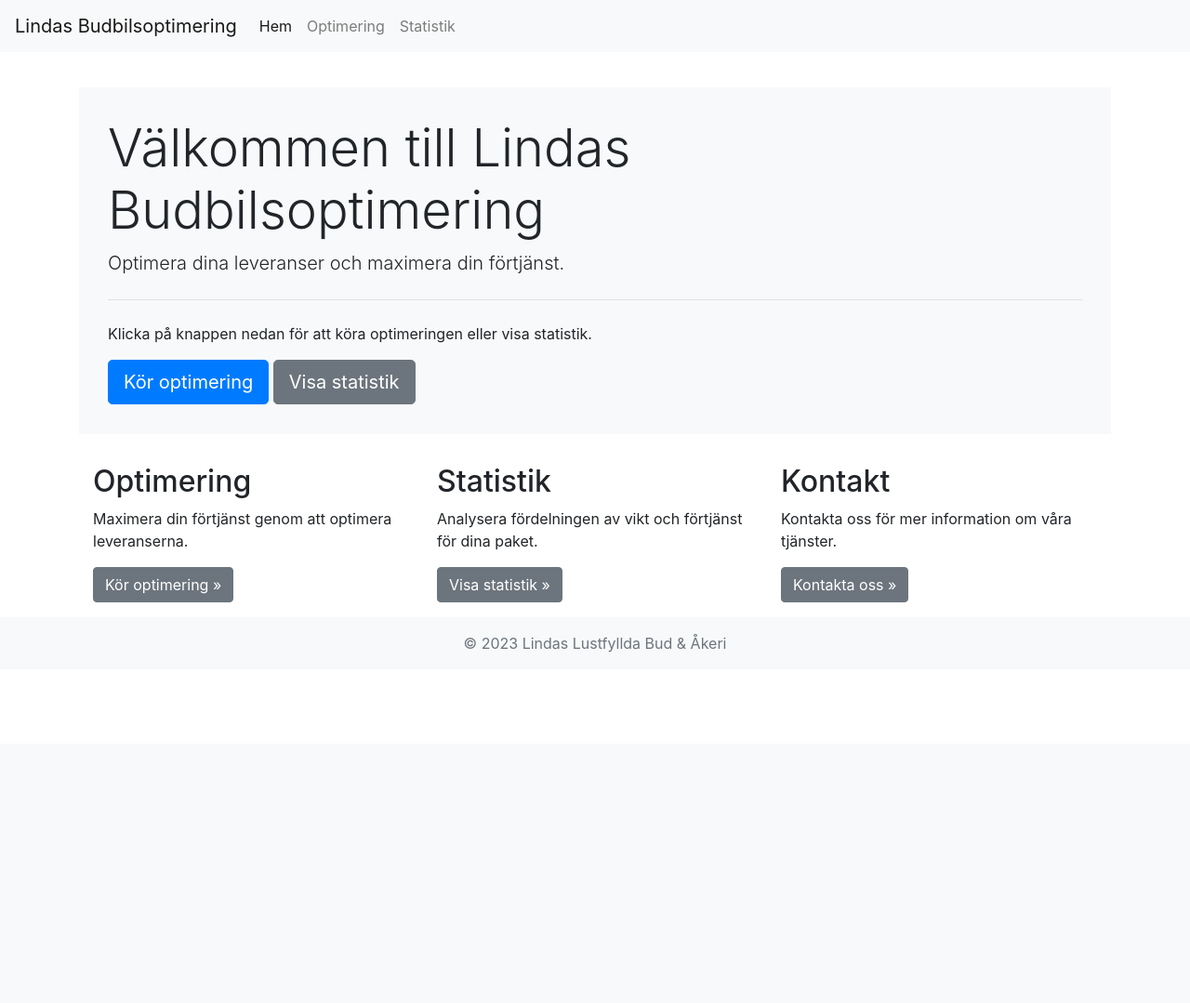
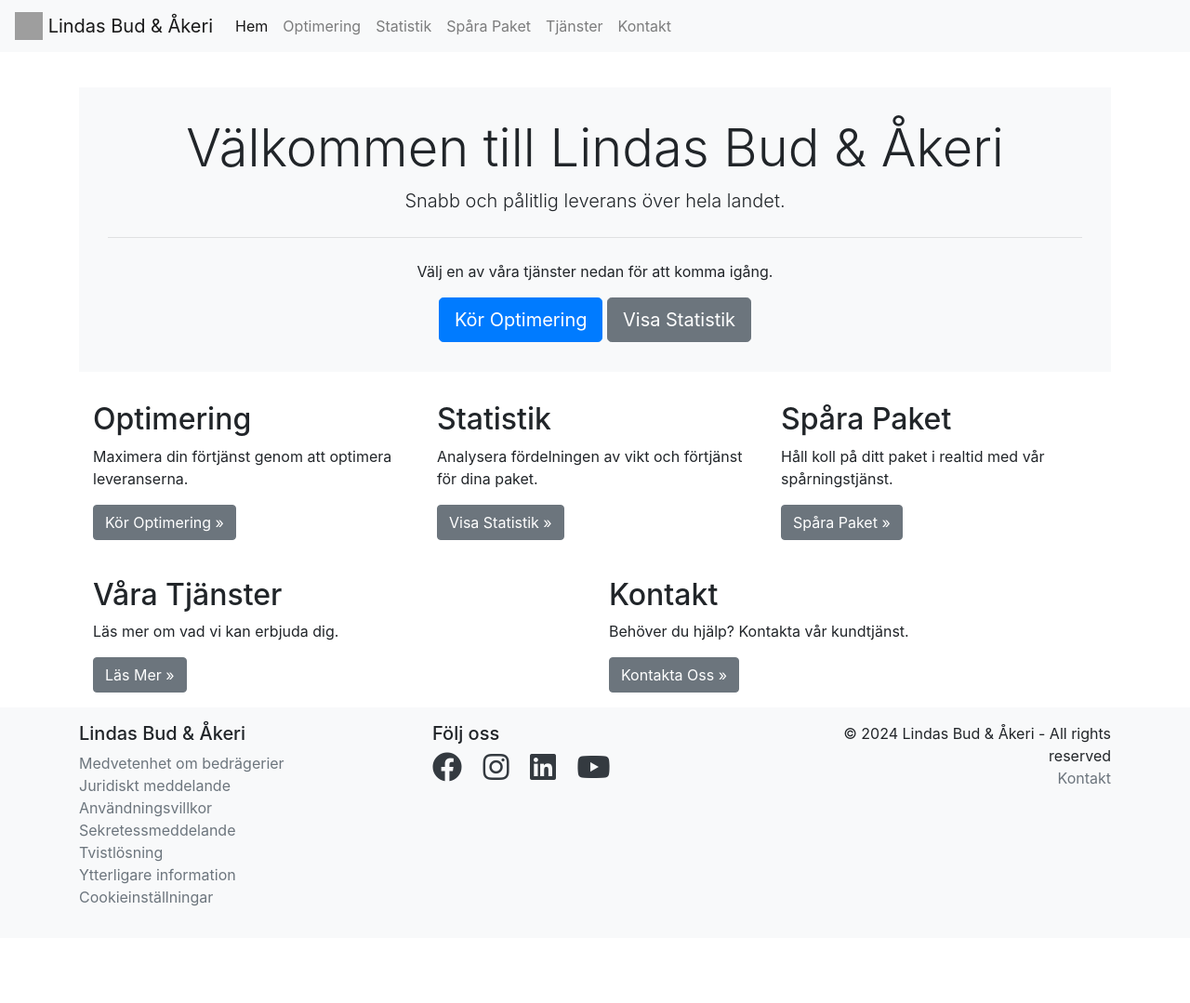
Before and after one commit to manpreetkaur93/Lindas-Lustfyllda-Bud-keri, a Flask app: page / in a window 1280 px wide. Shown: the whole page at 93% size. Before the commit the page ends 702 px from the top, so only its background shows below. Run offline with Flask 3, Linux system fonts and the light colour scheme; some libraries are stand-ins or nearby versions; grey boxes are pictures that could not be loaded.

Commit message:
nya html filer

```diff
--- a/app/routes.py
+++ b/app/routes.py
@@ -1,7 +1,7 @@
-from flask import render_template, redirect, url_for
+from flask import render_template, request, redirect, url_for
 from app import app
 from app.optimizer import optimize_delivery
-from app.utils import calculate_statistics, generate_histograms
+from app.utils import calculate_statistics
 
 @app.route('/')
 def index():
@@ -9,12 +9,37 @@ def index():
 
 @app.route('/optimize')
 def optimize():
-    vehicles, total_profit, total_penalty, packages_left, remaining_profit = optimize_delivery()
+    vehicles, total_profit, total_penalty, packages_left, remaining_profit, data = optimize_delivery(return_data=True)
+    total_packages_delivered = len(data[data['Assigned'] == True])
+    undelivered_packages = data[data['Assigned'] == False].to_dict('records')
     return render_template('results.html', vehicles=vehicles, total_profit=total_profit,
                            total_penalty=total_penalty, packages_left=packages_left,
-                           remaining_profit=remaining_profit)
+                           remaining_profit=remaining_profit,
+                           total_packages_delivered=total_packages_delivered,
+                           undelivered_packages=undelivered_packages)
 
 @app.route('/statistics')
 def statistics():
     stats = calculate_statistics()
     return render_template('statistics.html', stats=stats)
+
+@app.route('/track', methods=['GET', 'POST'])
+def track():
+    if request.method == 'POST':
+        tracking_id = request.form.get('tracking_id')
+        # Här skulle du lägga till logik för att spåra paketet
+        # För nu kan vi bara skicka användaren till en sida med ett exempelresultat
+        return render_template('track_result.html', tracking_id=tracking_id)
+    return render_template('track.html')
+
+@app.route('/services')
+def services():
+    return render_template('services.html')
+
+@app.route('/contact')
+def contact():
+    return render_template('contact.html')
+
+@app.route('/legal_notice')
+def legal_notice():
+    return render_template('legal_notice.html')
--- a/app/static/css/styles.css
+++ b/app/static/css/styles.css
@@ -3,19 +3,39 @@
 /* Justera marginaler för att kompensera för fixed navbar */
 body {
     padding-top: 70px;
+    padding-bottom: 70px; /* För att ge plats åt footern */
 }
 
 /* Anpassa jumbotronen */
 .jumbotron {
     background-color: #f8f9fa;
     padding: 2rem 1rem;
+    text-align: center;
 }
 
-/* Anpassa footer */
-.footer {
-    background-color: #f8f9fa;
-    padding: 1rem 0;
+/* Anpassa footer-länkar */
+.footer a {
+    color: #6c757d;
 }
+
+.footer a:hover {
+    color: #343a40;
+    text-decoration: none;
+}
+
+/* Justera ikonernas marginal */
+.footer .fa-2x {
+    margin-right: 10px;
+}
+
+/* Responsiv justering för mindre skärmar */
+@media (max-width: 767px) {
+    .footer .col-md-4 {
+        text-align: center;
+        margin-bottom: 20px;
+    }
+}
+
 
 /* Anpassa kortens utseende */
 .card-header {
@@ -26,3 +46,13 @@ body {
 .card {
     border: 1px solid #007bff;
 }
+
+/* Formulärstilar */
+.form-group {
+    margin-bottom: 1.5rem;
+}
+
+.btn-primary {
+    background-color: #007bff;
+    border-color: #007bff;
+}
--- a/app/templates/footer.html
+++ b/app/templates/footer.html
@@ -1,5 +1,32 @@
 <footer class="footer bg-light mt-auto py-3">
-    <div class="container text-center">
-      <span class="text-muted">© 2023 Lindas Lustfyllda Bud & Åkeri</span>
+  <div class="container">
+    <div class="row">
+      <!-- Företagsinformation -->
+      <div class="col-md-4">
+        <h5>Lindas Bud & Åkeri</h5>
+        <ul class="list-unstyled">
+          <li><a href="#">Medvetenhet om bedrägerier</a></li>
+          <li><a href="#">Juridiskt meddelande</a></li>
+          <li><a href="#">Användningsvillkor</a></li>
+          <li><a href="#">Sekretessmeddelande</a></li>
+          <li><a href="#">Tvistlösning</a></li>
+          <li><a href="#">Ytterligare information</a></li>
+          <li><a href="#">Cookieinställningar</a></li>
+        </ul>
+      </div>
+      <!-- Sociala medier -->
+      <div class="col-md-4">
+        <h5>Följ oss</h5>
+        <a href="#" class="text-dark mr-2"><i class="fab fa-facebook fa-2x"></i></a>
+        <a href="#" class="text-dark mr-2"><i class="fab fa-instagram fa-2x"></i></a>
+        <a href="#" class="text-dark mr-2"><i class="fab fa-linkedin fa-2x"></i></a>
+        <a href="#" class="text-dark mr-2"><i class="fab fa-youtube fa-2x"></i></a>
+      </div>
+      <!-- Upphovsrätt -->
+      <div class="col-md-4 text-right">
+        <p class="mb-0">© 2024 Lindas Bud & Åkeri - All rights reserved</p>
+        <p class="mb-0"><a href="{{ url_for('contact') }}" class="text-muted">Kontakt</a></p>
+      </div>
     </div>
-  </footer>
+  </div>
+</footer>
--- a/app/templates/index.html
+++ b/app/templates/index.html
@@ -1,17 +1,17 @@
 {% extends "base.html" %}
 
-{% block title %}Hem - Lindas Budbilsoptimering{% endblock %}
+{% block title %}Hem - Lindas Bud & Åkeri{% endblock %}
 
 {% block content %}
 <!-- Hero-sektion -->
 <div class="jumbotron jumbotron-fluid">
   <div class="container">
-    <h1 class="display-4">Välkommen till Lindas Budbilsoptimering</h1>
-    <p class="lead">Optimera dina leveranser och maximera din förtjänst.</p>
+    <h1 class="display-4">Välkommen till Lindas Bud & Åkeri</h1>
+    <p class="lead">Snabb och pålitlig leverans över hela landet.</p>
     <hr class="my-4">
-    <p>Klicka på knappen nedan för att köra optimeringen eller visa statistik.</p>
-    <a class="btn btn-primary btn-lg" href="{{ url_for('optimize') }}" role="button">Kör optimering</a>
-    <a class="btn btn-secondary btn-lg" href="{{ url_for('statistics') }}" role="button">Visa statistik</a>
+    <p>Välj en av våra tjänster nedan för att komma igång.</p>
+    <a class="btn btn-primary btn-lg" href="{{ url_for('optimize') }}" role="button">Kör Optimering</a>
+    <a class="btn btn-secondary btn-lg" href="{{ url_for('statistics') }}" role="button">Visa Statistik</a>
   </div>
 </div>
 
@@ -21,17 +21,30 @@
     <div class="col-md-4">
       <h2>Optimering</h2>
       <p>Maximera din förtjänst genom att optimera leveranserna.</p>
-      <p><a class="btn btn-secondary" href="{{ url_for('optimize') }}" role="button">Kör optimering »</a></p>
+      <p><a class="btn btn-secondary" href="{{ url_for('optimize') }}" role="button">Kör Optimering »</a></p>
     </div>
     <div class="col-md-4">
       <h2>Statistik</h2>
       <p>Analysera fördelningen av vikt och förtjänst för dina paket.</p>
-      <p><a class="btn btn-secondary" href="{{ url_for('statistics') }}" role="button">Visa statistik »</a></p>
+      <p><a class="btn btn-secondary" href="{{ url_for('statistics') }}" role="button">Visa Statistik »</a></p>
     </div>
     <div class="col-md-4">
+      <h2>Spåra Paket</h2>
+      <p>Håll koll på ditt paket i realtid med vår spårningstjänst.</p>
+      <p><a class="btn btn-secondary" href="{{ url_for('track') }}" role="button">Spåra Paket »</a></p>
+    </div>
+  </div>
+
+  <div class="row mt-4">
+    <div class="col-md-6">
+      <h2>Våra Tjänster</h2>
+      <p>Läs mer om vad vi kan erbjuda dig.</p>
+      <p><a class="btn btn-secondary" href="{{ url_for('services') }}" role="button">Läs Mer »</a></p>
+    </div>
+    <div class="col-md-6">
       <h2>Kontakt</h2>
-      <p>Kontakta oss för mer information om våra tjänster.</p>
-      <p><a class="btn btn-secondary" href="#" role="button">Kontakta oss »</a></p>
+      <p>Behöver du hjälp? Kontakta vår kundtjänst.</p>
+      <p><a class="btn btn-secondary" href="{{ url_for('contact') }}" role="button">Kontakta Oss »</a></p>
     </div>
   </div>
 </div>
--- a/app/templates/navbar.html
+++ b/app/templates/navbar.html
@@ -1,5 +1,8 @@
 <nav class="navbar navbar-expand-lg navbar-light bg-light fixed-top">
-    <a class="navbar-brand" href="{{ url_for('index') }}">Lindas Budbilsoptimering</a>
+  <a class="navbar-brand" href="{{ url_for('index') }}">
+    <img src="{{ url_for('static', filename='images/logo.png') }}" width="30" height="30" class="d-inline-block align-top" alt="Logotyp">
+    Lindas Bud & Åkeri
+  </a>
   <button class="navbar-toggler" type="button" data-toggle="collapse" data-target="#navbarNav"
           aria-controls="navbarNav" aria-expanded="false" aria-label="Växla navigering">
     <span class="navbar-toggler-icon"></span>
@@ -15,6 +18,15 @@
       <li class="nav-item {% if request.endpoint == 'statistics' %}active{% endif %}">
         <a class="nav-link" href="{{ url_for('statistics') }}">Statistik</a>
       </li>
+      <li class="nav-item {% if request.endpoint == 'track' %}active{% endif %}">
+        <a class="nav-link" href="{{ url_for('track') }}">Spåra Paket</a>
+      </li>
+      <li class="nav-item {% if request.endpoint == 'services' %}active{% endif %}">
+        <a class="nav-link" href="{{ url_for('services') }}">Tjänster</a>
+      </li>
+      <li class="nav-item {% if request.endpoint == 'contact' %}active{% endif %}">
+        <a class="nav-link" href="{{ url_for('contact') }}">Kontakt</a>
+      </li>
     </ul>
   </div>
 </nav>
--- a/app/templates/statistics.html
+++ b/app/templates/statistics.html
@@ -1,11 +1,11 @@
 {% extends "base.html" %}
 
-{% block title %}Statistik - Lindas Budbilsoptimering{% endblock %}
+{% block title %}Statistik - Lindas Bud & Åkeri{% endblock %}
 
 {% block content %}
 <h1>Statistik</h1>
 
-<h2>Levererade paket</h2>
+<h2>Levererade Paket</h2>
 <table class="table table-bordered">
   <tr>
     <th>Medelvikt</th>
```
Also changed, not shown: app/templates/book.html (added, +22 -0 lines), app/templates/book_confirm.html (added, +9 -0 lines), app/templates/contact.html (added, +13 -0 lines), app/templates/legal_notice.html (added, +8 -0 lines), app/templates/results.html (+33 -2 lines), app/templates/services.html (added, +13 -0 lines), app/templates/track.html (added, +14 -0 lines), app/templates/track_result.html (added, +9 -0 lines). Lines whose indentation alone changed are shown as unchanged.
